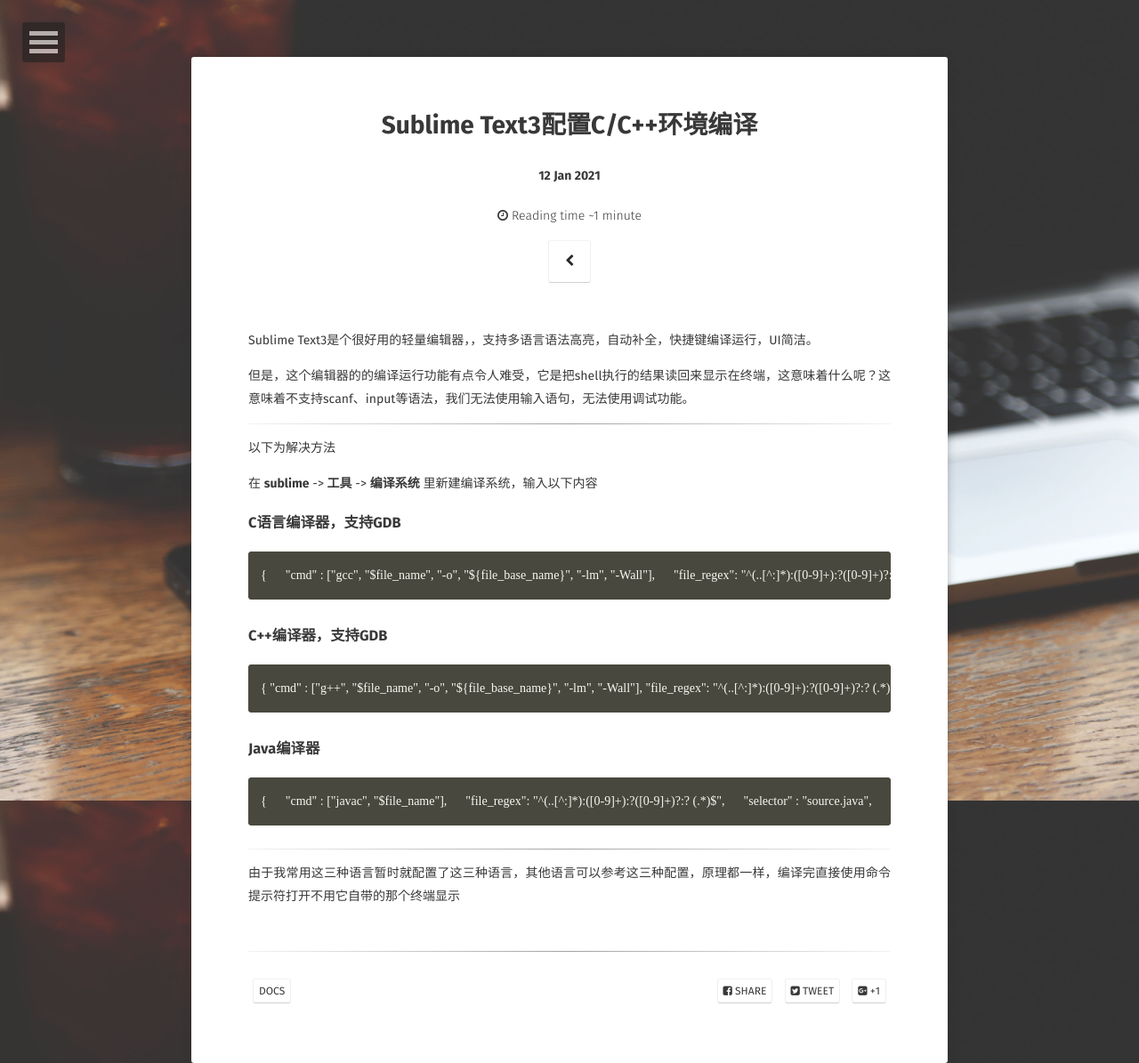
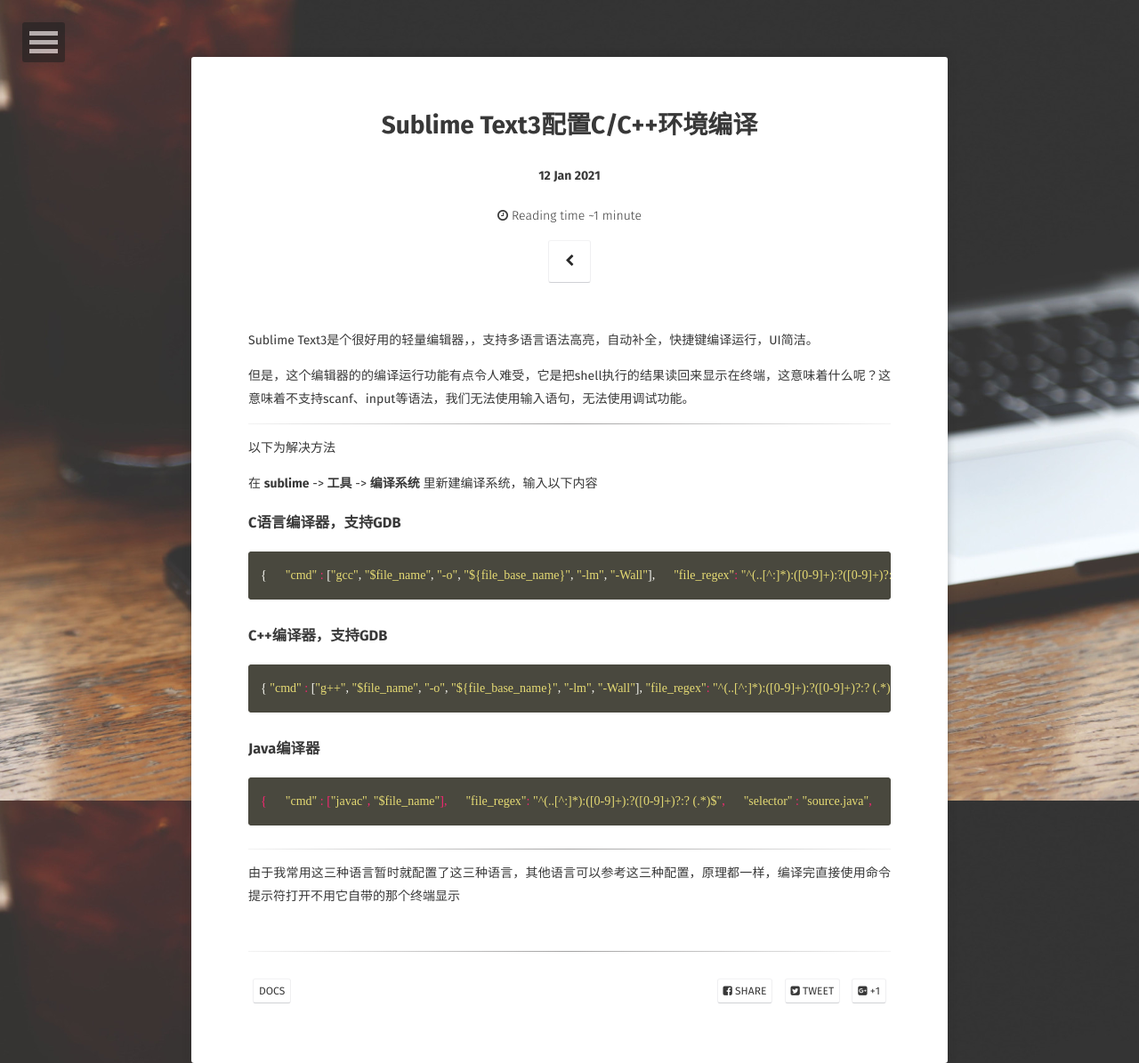
Before and after one commit to SeasonTong/SeasonTong.github.io, a Jekyll site: the page built from _posts/2021-01-12-Sublime.markdown, in a window 1280 px wide. Shown: the whole page at 89% size. Built offline with Jekyll 4.4.1, drawn with Linux system fonts in a browser that asks for light colours; some web fonts are replaced; comment, search, counter and statistics services are not loaded.

Commit message:
Update 2021-01-12-Sublime.markdown

```diff
--- a/_posts/2021-01-12-Sublime.markdown
+++ b/_posts/2021-01-12-Sublime.markdown
@@ -19,19 +19,19 @@ Sublime Text3是个很好用的轻量编辑器，，支持多语言语法高亮
 
 ### C语言编译器，支持GDB
 
-~~~
+~~~c
 {      "cmd" : ["gcc", "$file_name", "-o", "${file_base_name}", "-lm", "-Wall"],      "file_regex": "^(..[^:]*):([0-9]+):?([0-9]+)?:? (.*)$",      "selector" : "source.c, source.c++",      "shell":false,      "working_dir" : "$file_path",      "variants":      [          {            "name": "RunInCommand",            "cmd": ["cmd", "/c", "gcc","-g", "${file}", "-o", "${file_path}/${file_base_name}", "&&","start", "cmd", "/k", "${file_path}/${file_base_name}"]          }      ]  }
 ~~~
 
 ### C++编译器，支持GDB
 
-~~~
+~~~c++
 { "cmd" : ["g++", "$file_name", "-o", "${file_base_name}", "-lm", "-Wall"], "file_regex": "^(..[^:]*):([0-9]+):?([0-9]+)?:? (.*)$", "selector" : "source.c, source.c++", "shell":false, "working_dir" : "$file_path", "variants": [ { "name": "RunInCommand", "cmd": ["cmd", "/c", "g++","-g", "${file}", "-o", "${file_path}/${file_base_name}", "&&","start", "cmd", "/k", "${file_path}/${file_base_name}"] } ] }
 ~~~
 
 ### Java编译器
 
-~~~
+~~~java
 {      "cmd" : ["javac", "$file_name"],      "file_regex": "^(..[^:]*):([0-9]+):?([0-9]+)?:? (.*)$",      "selector" : "source.java",      "shell":false,      "working_dir" : "$file_path",      "variants":      [          {            "name": "RunInCommand",            "cmd": ["cmd", "/c", "javac","${file}","&&","start", "cmd", "/k", "java $file_name"]          }        ,          {              "name":"Debug",              "cmd": ["cmd", "/c","javac","${file}","&&","start", "cmd", "/k","gdb ${file_path}/${file_base_name}"]          }      ]  }
 ~~~
 
```
